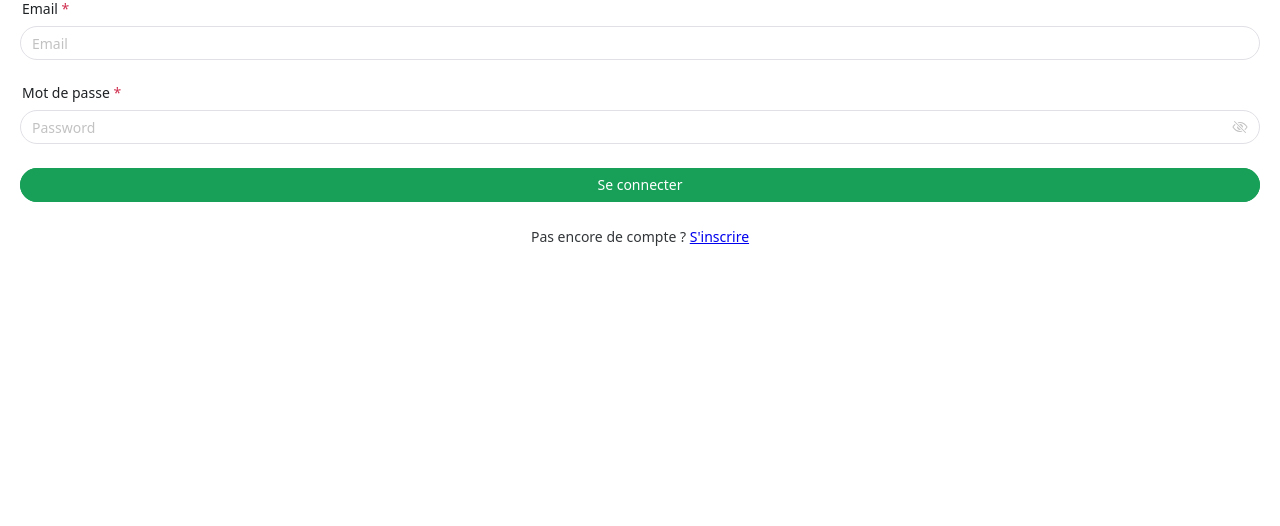
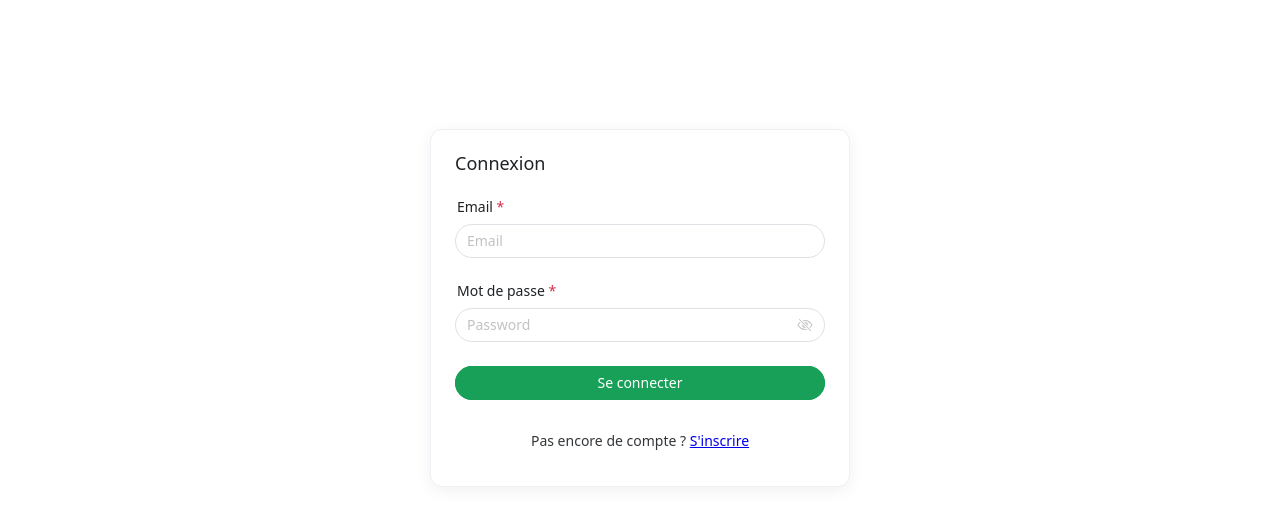
Before and after one commit to NewGamer62/vuejscours, a Vue app: page /sign-in in a window 1280 px wide. Shown: the top 526 px of the page. Built offline with nearby package versions, Linux system fonts and the light colour scheme; no server answers.

Commit message:
feat(responsive): add responsive design for all pages (Ticket 5)

```diff
--- a/src/App.vue
+++ b/src/App.vue
@@ -1,9 +1,9 @@
 <template>
   <NConfigProvider>
     <NMessageProvider>
-      <NLayout>
+      <NLayout class="app-layout">
         <HeaderBar />
-        <NLayoutContent>
+        <NLayoutContent class="app-content">
           <RouterView />
         </NLayoutContent>
       </NLayout>
@@ -17,6 +17,28 @@ import HeaderBar from './components/layout/HeaderBar.vue'
 
 <style>
 body {
-  padding: 0 20px;
+  margin: 0;
+  padding: 0;
+}
+
+.app-layout {
+  min-height: 100vh;
+}
+
+.app-content {
+  padding: 12px 16px;
+  box-sizing: border-box;
+}
+
+@media (min-width: 640px) {
+  .app-content {
+    padding: 16px 20px;
+  }
+}
+
+@media (min-width: 1024px) {
+  .app-content {
+    padding: 20px 24px;
+  }
 }
 </style>
--- a/src/components/decks/DeckForm.vue
+++ b/src/components/decks/DeckForm.vue
@@ -16,8 +16,8 @@
 
         <!-- RG2 : Compteur en temps réel du nombre de cartes sélectionnées -->
         <div class="counter-section">
-          <NSpace align="center" justify="space-between" class="counter-row">
-            <NSpace align="center">
+          <div class="counter-row">
+            <div class="counter-tags-group">
               <NTag
                 :type="
                   selectedCardIds.length === 10
@@ -44,8 +44,9 @@
                   Veuillez retirer {{ selectedCardIds.length - 10 }} carte(s).
                 </span>
               </NText>
-            </NSpace>
+            </div>
 
+            <div class="counter-filter-group">
               <NRadioGroup v-model:value="activeFilter" size="small">
                 <NRadioButton value="all">
                   Toutes les cartes ({{ cards.length }})
@@ -54,7 +55,8 @@
                   Sélectionnées ({{ selectedCardIds.length }})
                 </NRadioButton>
               </NRadioGroup>
-          </NSpace>
+            </div>
+          </div>
         </div>
 
         <!-- Champ de recherche en temps réel (Issue 4) -->
@@ -236,8 +238,23 @@ const handleSubmit = () => {
 }
 
 .counter-row {
+  display: flex;
+  justify-content: space-between;
+  align-items: center;
   flex-wrap: wrap;
   gap: 12px;
+}
+
+.counter-tags-group {
+  display: flex;
+  align-items: center;
+  flex-wrap: wrap;
+  gap: 10px;
+}
+
+.counter-filter-group {
+  display: flex;
+  align-items: center;
 }
 
 .counter-hint {
@@ -258,4 +275,34 @@ const handleSubmit = () => {
   display: flex;
   justify-content: flex-end;
 }
+
+@media (max-width: 639px) {
+  .counter-row {
+    flex-direction: column;
+    align-items: stretch;
+    gap: 12px;
+  }
+
+  .counter-filter-group :deep(.n-radio-group) {
+    display: flex;
+    width: 100%;
+  }
+
+  .counter-filter-group :deep(.n-radio-button) {
+    flex: 1;
+    text-align: center;
+  }
+
+  .form-actions {
+    justify-content: stretch;
+  }
+
+  .form-actions :deep(.n-space) {
+    width: 100%;
+  }
+
+  .form-actions :deep(.n-button) {
+    flex: 1;
+  }
+}
 </style>
--- a/src/components/decks/DeckList.vue
+++ b/src/components/decks/DeckList.vue
@@ -46,8 +46,14 @@
         </NEmpty>
       </div>
 
-      <!-- RG1 : Liste des decks affichés -->
-      <NGrid v-else responsive="screen" cols="1 m:2" :x-gap="16" :y-gap="16">
+      <!-- RG1 & RG2 : Liste des decks affichés responsive -->
+      <NGrid
+        v-else
+        responsive="screen"
+        cols="1 s:1 m:2 l:3 xl:3"
+        :x-gap="16"
+        :y-gap="16"
+      >
         <NGi v-for="deck in decks" :key="deck.id">
           <NCard hoverable class="deck-card">
             <template #header>
@@ -283,6 +289,18 @@ const handleDeleteDeck = async (deckId: number) => {
   flex-wrap: wrap;
 }
 
+@media (max-width: 639px) {
+  .deck-actions {
+    justify-content: stretch;
+  }
+
+  .deck-actions > *,
+  .deck-actions :deep(.n-button) {
+    flex: 1 1 auto;
+    text-align: center;
+  }
+}
+
 .empty-state {
   padding: 48px 0;
 }
--- a/src/components/layout/HeaderBar.vue
+++ b/src/components/layout/HeaderBar.vue
@@ -18,7 +18,7 @@ const handleSignOut = () => {
   <header v-if="authStore.isAuthenticated" class="header-bar">
     <span class="username">{{ authStore.user?.username }}</span>
 
-    <nav>
+    <nav class="header-nav">
       <RouterLink to="/">Accueil</RouterLink>
       <NButton quaternary type="error" @click="handleSignOut">
         Déconnexion
@@ -32,7 +32,22 @@ const handleSignOut = () => {
   display: flex;
   justify-content: space-between;
   align-items: center;
+  flex-wrap: wrap;
+  gap: 8px 16px;
   padding: 10px 20px;
   background: #eee;
+  box-sizing: border-box;
+}
+
+.header-nav {
+  display: flex;
+  align-items: center;
+  flex-wrap: wrap;
+  gap: 8px 16px;
+}
+
+.username {
+  font-weight: 600;
+  color: #333333;
 }
 </style>
--- a/src/pages/DeckDetailPage.vue
+++ b/src/pages/DeckDetailPage.vue
@@ -101,7 +101,13 @@ onMounted(async () => {
 .deck-detail-page {
   max-width: 1200px;
   margin: 0 auto;
-  padding: 24px 0;
+  padding: 12px 0;
+}
+
+@media (min-width: 640px) {
+  .deck-detail-page {
+    padding: 24px 0;
+  }
 }
 
 .page-top-bar {
@@ -116,6 +122,19 @@ onMounted(async () => {
   gap: 16px;
 }
 
+@media (max-width: 639px) {
+  .detail-header {
+    flex-direction: column;
+    align-items: stretch;
+    gap: 12px;
+  }
+
+  .detail-header :deep(.n-space) {
+    width: 100%;
+    justify-content: space-between;
+  }
+}
+
 .error-container {
   padding: 32px 0;
 }
--- a/src/pages/GamePage.vue
+++ b/src/pages/GamePage.vue
@@ -133,16 +133,30 @@ const handleLeaveGame = () => {
 .game-page-container {
   max-width: 1100px;
   margin: 0 auto;
-  padding: 16px;
+  padding: 8px 4px;
+  box-sizing: border-box;
+}
+
+@media (min-width: 640px) {
+  .game-page-container {
+    padding: 16px;
+  }
 }
 
 .game-board {
   display: flex;
   flex-direction: column;
-  gap: 16px;
+  gap: 12px;
+}
+
+@media (min-width: 640px) {
+  .game-board {
+    gap: 16px;
+  }
 }
 
 .zone-section {
   width: 100%;
+  box-sizing: border-box;
 }
 </style>
--- a/src/pages/SignInPage.vue
+++ b/src/pages/SignInPage.vue
@@ -1,4 +1,6 @@
 <template>
+  <div class="auth-page-container">
+    <NCard class="auth-card" title="Connexion" :bordered="true">
       <NForm @submit.prevent="handleSignIn">
         <NFormItem label="Email" required style="width: 100%">
           <NInput v-model:value="email" round type="text" placeholder="Email" />
@@ -31,6 +33,8 @@
           </p>
         </div>
       </NForm>
+    </NCard>
+  </div>
 </template>
 
 <script setup lang="ts">
@@ -68,10 +72,28 @@ const handleSignIn = async () => {
 </script>
 
 <style scoped>
+.auth-page-container {
+  display: flex;
+  justify-content: center;
+  align-items: center;
+  min-height: calc(80vh - 64px);
+  padding: 0 16px;
+  box-sizing: border-box;
+}
+
+.auth-card {
+  width: 100%;
+  max-width: 420px;
+  margin: 32px auto;
+  border-radius: 12px;
+  box-shadow: 0 4px 16px rgba(0, 0, 0, 0.06);
+  box-sizing: border-box;
+}
+
 .footer {
   display: flex;
   justify-content: center;
-  margin-top: 10px;
+  margin-top: 16px;
 }
 .footer span {
   text-decoration: none;
--- a/src/pages/SignUpPage.vue
+++ b/src/pages/SignUpPage.vue
@@ -1,4 +1,6 @@
 <template>
+  <div class="auth-page-container">
+    <NCard class="auth-card" title="Inscription" :bordered="true">
       <NForm @submit.prevent="handleSignUp">
         <NFormItem label="Nom utilisateur" required style="width: 100%">
           <NInput
@@ -37,6 +39,8 @@
           </p>
         </div>
       </NForm>
+    </NCard>
+  </div>
 </template>
 
 <script setup lang="ts">
@@ -72,9 +76,28 @@ const handleSignUp = async () => {
 }
 </script>
 <style scoped>
+.auth-page-container {
+  display: flex;
+  justify-content: center;
+  align-items: center;
+  min-height: calc(80vh - 64px);
+  padding: 0 16px;
+  box-sizing: border-box;
+}
+
+.auth-card {
+  width: 100%;
+  max-width: 420px;
+  margin: 32px auto;
+  border-radius: 12px;
+  box-shadow: 0 4px 16px rgba(0, 0, 0, 0.06);
+  box-sizing: border-box;
+}
+
 .footer {
   display: flex;
   justify-content: center;
+  margin-top: 16px;
 }
 
 .footer span {
```
Lines whose indentation alone changed are shown as unchanged.
